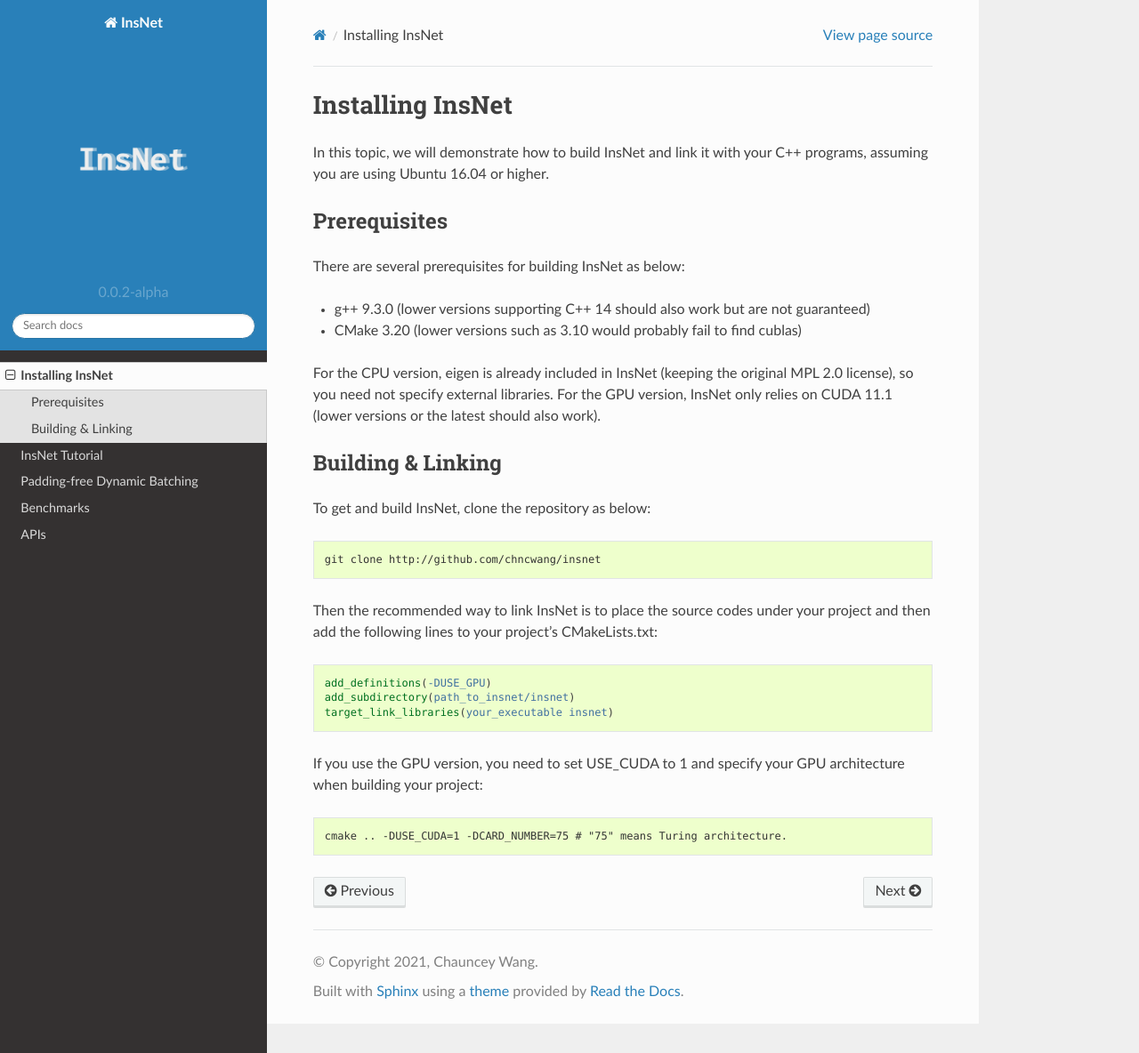
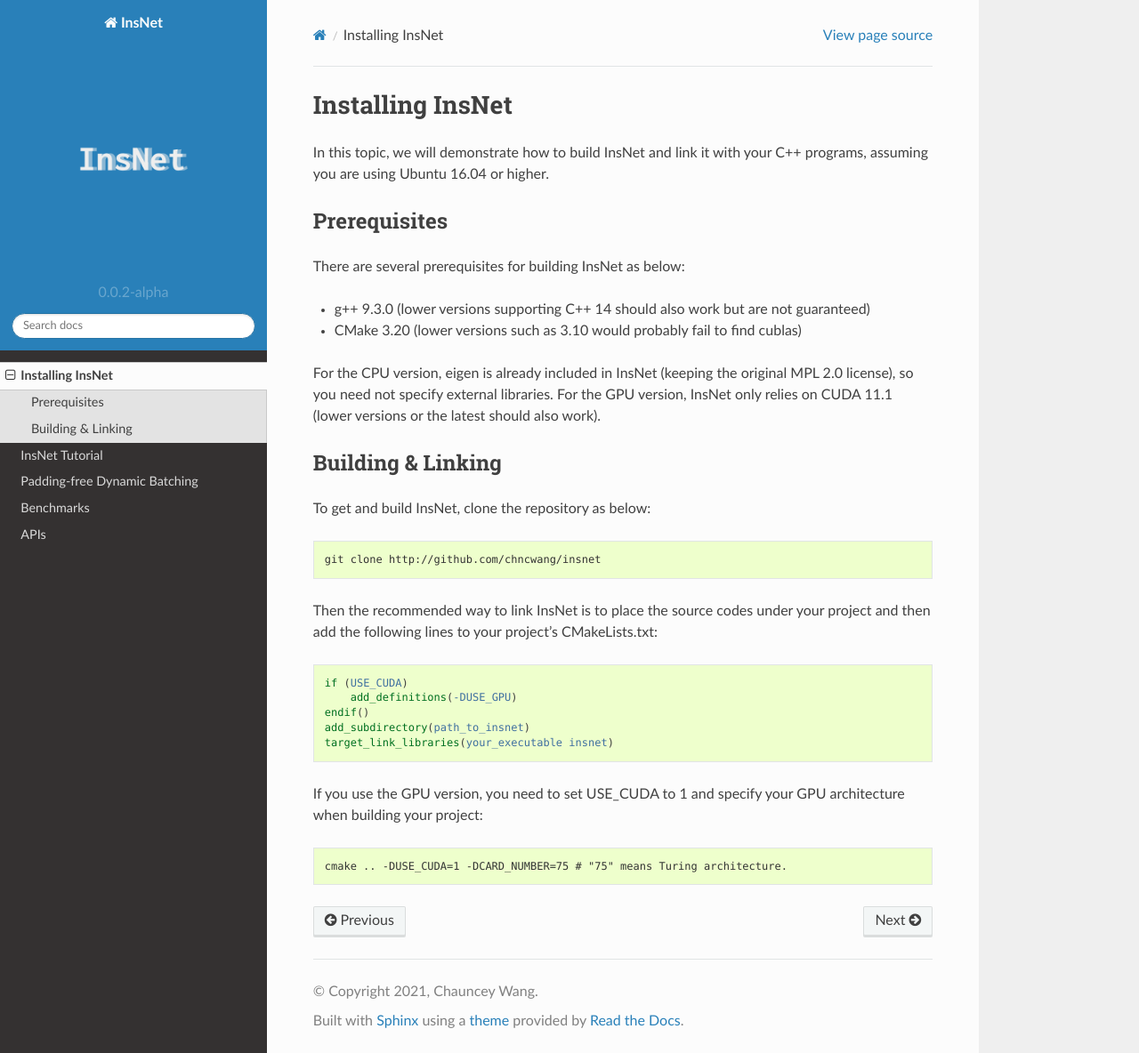
Before and after one commit to chncwang/InsNet, a Sphinx documentation site: the page built from docs/source/install.rst, in a window 1280 px wide and 1184 px high. Shown: the whole window at 89% size. Built offline with Sphinx 7.4.7 and the Read the Docs theme 2.0.0, drawn with Linux system fonts in a browser that asks for light colours.

Commit message:
fix a doc error in installation

```diff
--- a/docs/source/install.rst
+++ b/docs/source/install.rst
@@ -26,8 +26,10 @@ Then the recommended way to link InsNet is to place the source codes under your
 
 .. code-block:: cmake
 
-    add_definitions(-DUSE_GPU)
-    add_subdirectory(path_to_insnet/insnet)
+    if (USE_CUDA)
+        add_definitions(-DUSE_GPU)
+    endif()
+    add_subdirectory(path_to_insnet)
     target_link_libraries(your_executable insnet)
 
 If you use the GPU version, you need to set USE_CUDA to 1 and specify your GPU architecture when building your project:
```
